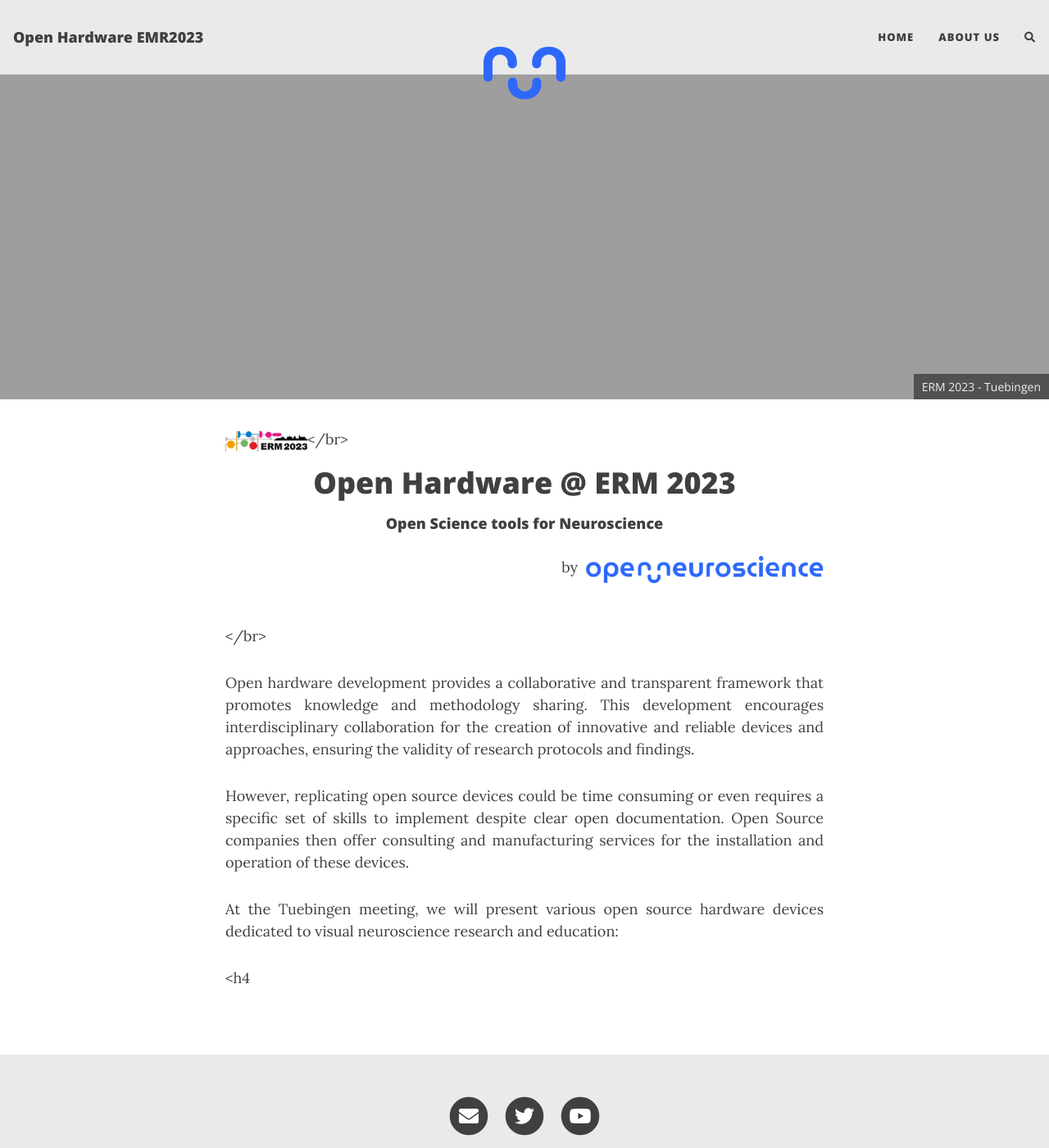
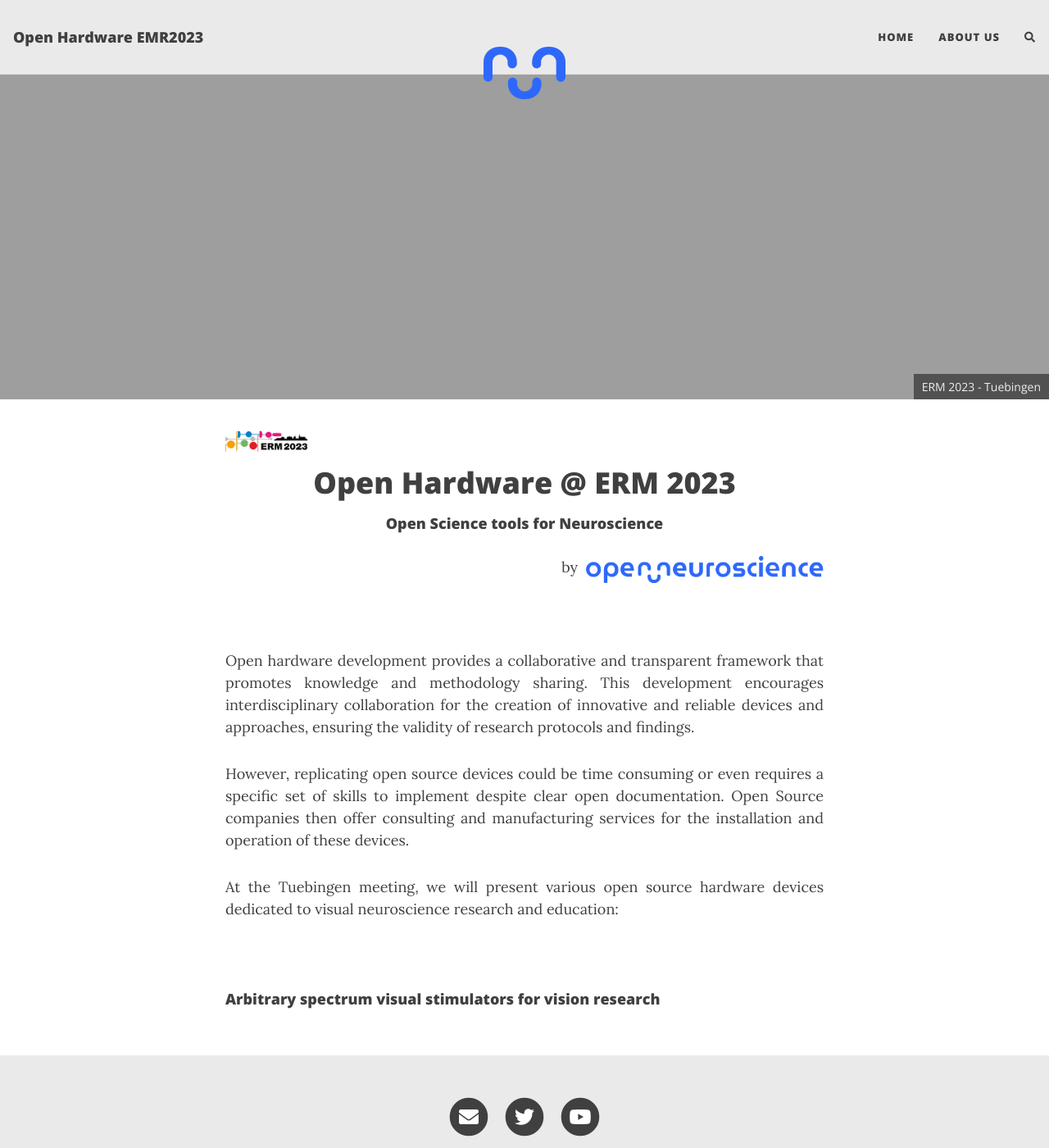
Before and after one commit to open-neuroscience/ERM2023, a Jekyll site: the page built from index.markdown, in a window 1280 px wide and 1400 px high. Shown: the whole window at 82% size. Built offline with Jekyll 4.4.1, drawn with Linux system fonts in a browser that asks for light colours; nearby versions of some CDN libraries; comment, search, counter and statistics services are not loaded.

Commit message:
Update index.markdown

```diff
--- a/index.markdown
+++ b/index.markdown
@@ -11,12 +11,12 @@ cover-img:
 
 <div>
 <img align="left" width="100" src="./assets/Logos/ERM_2023_Logo.png"/>
-</br>
+<br>
 <h1 align="center"> Open Hardware @ ERM 2023</h1>
 <h4 align="center"> Open Science tools for Neuroscience</h4>
 <p align="right">by
 <img align="right" width="300" src="./assets/Logos/ON.png"/></p>
-<br></br>
+<br>
 </div>
 
 <p style='text-align: justify;'>
@@ -31,4 +31,6 @@ However, replicating open source devices could be time consuming or even require
 <p style='text-align: justify;'>
 At the Tuebingen meeting, we will present various open source hardware devices dedicated to visual neuroscience research and education:</p>
 
-<h4
+<br>
+
+<h4 align="left">Arbitrary spectrum visual stimulators for vision research </h4>
```
